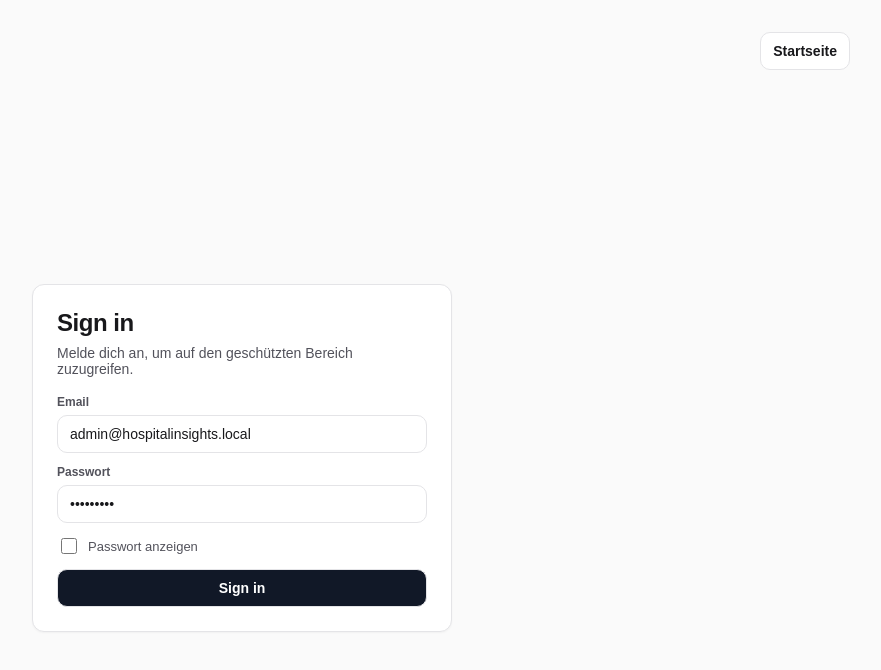
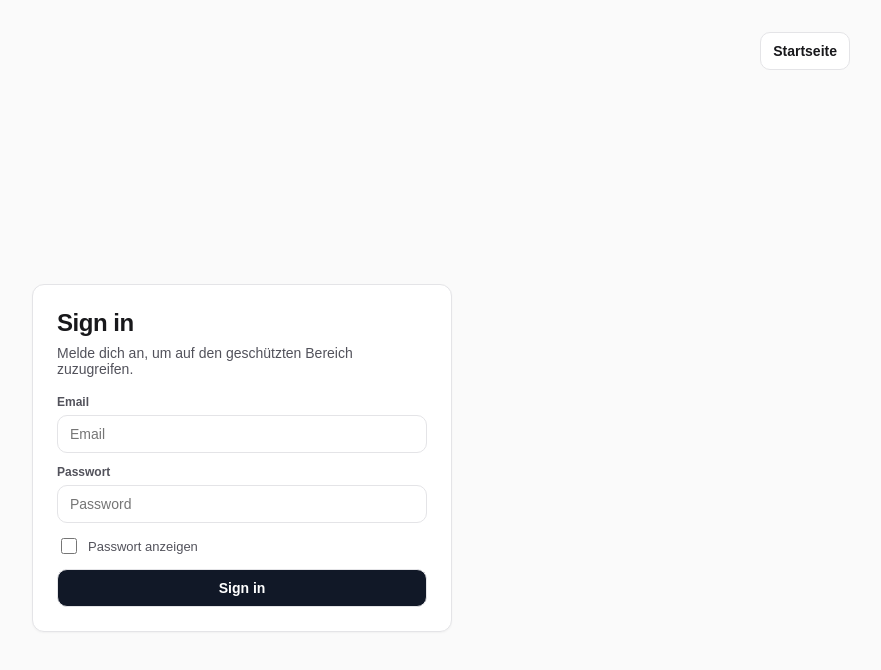
Before and after one commit to Lp04-Bruno/HospitalInsights, a Next.js app in the folder app/: page /signin in a window 1280 px wide. Shown: the top 670 px of the page, without its empty margins (398-1279 px from the left). Built offline with nearby package versions, Linux system fonts and the light colour scheme.

Commit message:
Removed default password in login form

```diff
--- a/app/app/signin/SignInForm.tsx
+++ b/app/app/signin/SignInForm.tsx
@@ -9,8 +9,8 @@ type SignInFormProps = {
 };
 
 export function SignInForm({ callbackUrl }: SignInFormProps) {
-  const [email, setEmail] = useState("admin@hospitalinsights.local");
-  const [password, setPassword] = useState("admin1234");
+  const [email, setEmail] = useState("");
+  const [password, setPassword] = useState("");
   const [showPassword, setShowPassword] = useState(false);
   const [error, setError] = useState<string | null>(null);
   const [isLoading, setIsLoading] = useState(false);
```
